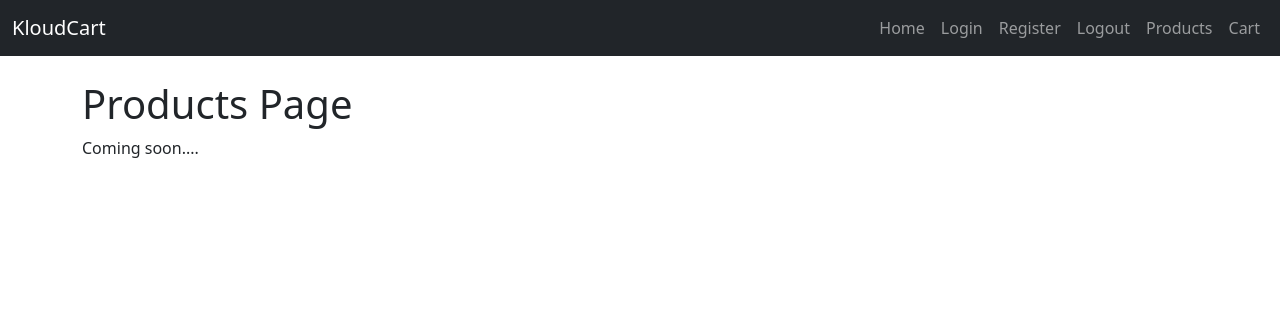
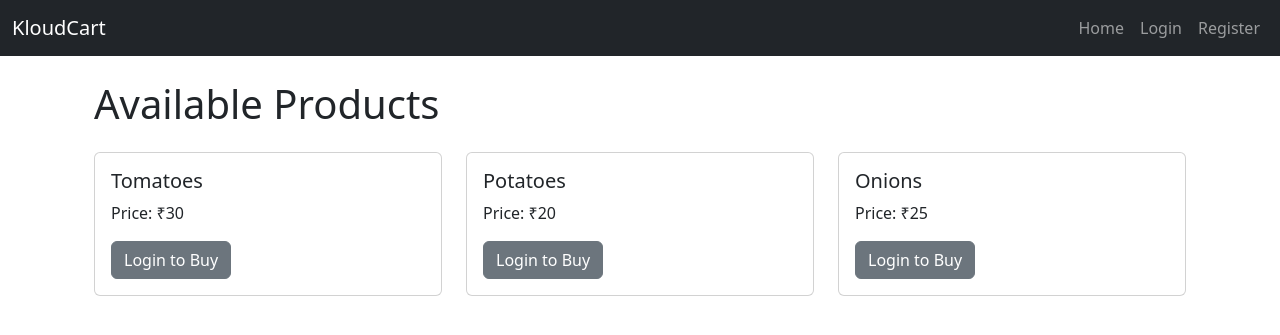
Before and after one commit to Keshvv27/kloudcart, a Flask app: page /products in a window 1280 px wide. Shown: the top 335 px of the page. Run offline with Flask 3, Linux system fonts and the light colour scheme.

Commit message:
Add cart functionality and integrate with product listing

```diff
--- a/Kloudpython/__init__.py
+++ b/Kloudpython/__init__.py
@@ -10,10 +10,10 @@ def create_app():
 
 # Import blueprints
     from .routes.auth import auth_bp
-    from .routes.products import products_bp
+    from .routes.products import products
 
 # Register blueprints
     app.register_blueprint(auth_bp)
-    app.register_blueprint(products_bp)
+    app.register_blueprint(products)
 
     return app
--- a/Kloudpython/routes/products.py
+++ b/Kloudpython/routes/products.py
@@ -1,7 +1,44 @@
-from flask import Blueprint, render_template
+from flask import Blueprint, render_template, session, redirect, url_for, flash
 
-products_bp = Blueprint("products", __name__)
+products = Blueprint("products", __name__)
 
-@products_bp.route("/products")
-def products():
-    return render_template("products.html")
+# temporary "database"
+products_db = [
+    {"id": 1, "name": "Tomatoes", "price": 30},
+    {"id": 2, "name": "Potatoes", "price": 20},
+    {"id": 3, "name": "Onions", "price": 25},
+]
+
+cart_db = {}  # key = user_email, value = list of product_ids
+
+
+@products.route("/products")
+def list_products():
+    return render_template("products.html", products=products_db)
+
+
+@products.route("/cart")
+def cart():
+    if "user" not in session:
+        flash("Please log in to access your cart.")
+        return redirect(url_for("auth.login"))
+
+    user_email = session["user"]
+    cart_items = cart_db.get(user_email, [])
+
+    items = [p for p in products_db if p["id"] in cart_items]
+    total = sum(p["price"] for p in items)
+
+    return render_template("cart.html", items=items, total=total)
+
+
+@products.route("/add-to-cart/<int:product_id>")
+def add_to_cart(product_id):
+    if "user" not in session:
+        flash("Please log in first.")
+        return redirect(url_for("auth.login"))
+
+    user_email = session["user"]
+    cart_db.setdefault(user_email, []).append(product_id)
+    flash("Item added to cart!")
+    return redirect(url_for("products.list_products"))
--- a/Kloudpython/templates/base.html
+++ b/Kloudpython/templates/base.html
@@ -21,13 +21,21 @@
             <div class="collapse navbar-collapse" id="navbarNav">
                <ul class="navbar-nav ms-auto">
     <li class="nav-item"><a class="nav-link" href="{{ url_for('auth.home') }}">Home</a></li>
+
+    {% if 'user' not in session %}
         <li class="nav-item"><a class="nav-link" href="{{ url_for('auth.login') }}">Login</a></li>
         <li class="nav-item"><a class="nav-link" href="{{ url_for('auth.register') }}">Register</a></li>
+    {% else %}
+        <li class="nav-item"><a class="nav-link" href="{{ url_for('products.list_products') }}">Products</a></li>
+        <li class="nav-item"><a class="nav-link" href="{{ url_for('products.cart') }}">Cart</a></li>
         <li class="nav-item"><a class="nav-link" href="{{ url_for('auth.logout') }}">Logout</a></li>
-                    <li class="nav-item"><a class="nav-link" href="{{ url_for('auth.home') }}">Products</a></li>
-                    <li class="nav-item"><a class="nav-link" href="{{ url_for('auth.home') }}">Cart</a></li>
+    {% endif %}
 
+    {% if session.get('user') == "admin@kloudcart.com" %}
+        <li class="nav-item"><a class="nav-link" href="{{ url_for('auth.admin_dashboard') }}">Admin</a></li>
+    {% endif %}
 </ul>
+
             </div>
         </div>
     </nav>
--- a/Kloudpython/templates/products.html
+++ b/Kloudpython/templates/products.html
@@ -1,7 +1,29 @@
-{% extends "base.html"%}
+{% extends "base.html" %}
 
-{% block title %}Products-KloudCart{% endblock %}
+{% block title %}Products - KloudCart{% endblock %}
+
 {% block content %}
-<h1>Products Page</h1>
-<p>Coming soon....</p>
+<div class="container">
+    <h1 class="mb-4">Available Products</h1>
+
+    <div class="row">
+        {% for product in products %}
+        <div class="col-md-4">
+            <div class="card mb-4">
+                <div class="card-body">
+                    <h5 class="card-title">{{ product.name }}</h5>
+                    <p class="card-text">Price: ₹{{ product.price }}</p>
+
+                    {% if session.get("user") %}
+                        <a href="{{ url_for('products.add_to_cart', product_id=product.id) }}"
+                           class="btn btn-primary">Add to Cart</a>
+                    {% else %}
+                        <a href="{{ url_for('auth.login') }}" class="btn btn-secondary">Login to Buy</a>
+                    {% endif %}
+                </div>
+            </div>
+        </div>
+        {% endfor %}
+    </div>
+</div>
 {% endblock %}
```
Also changed, not shown: Kloudpython/templates/cart.html (+30 -3 lines), Kloudpython/templates/home.html (+14 -5 lines). Lines whose indentation alone changed are shown as unchanged.
